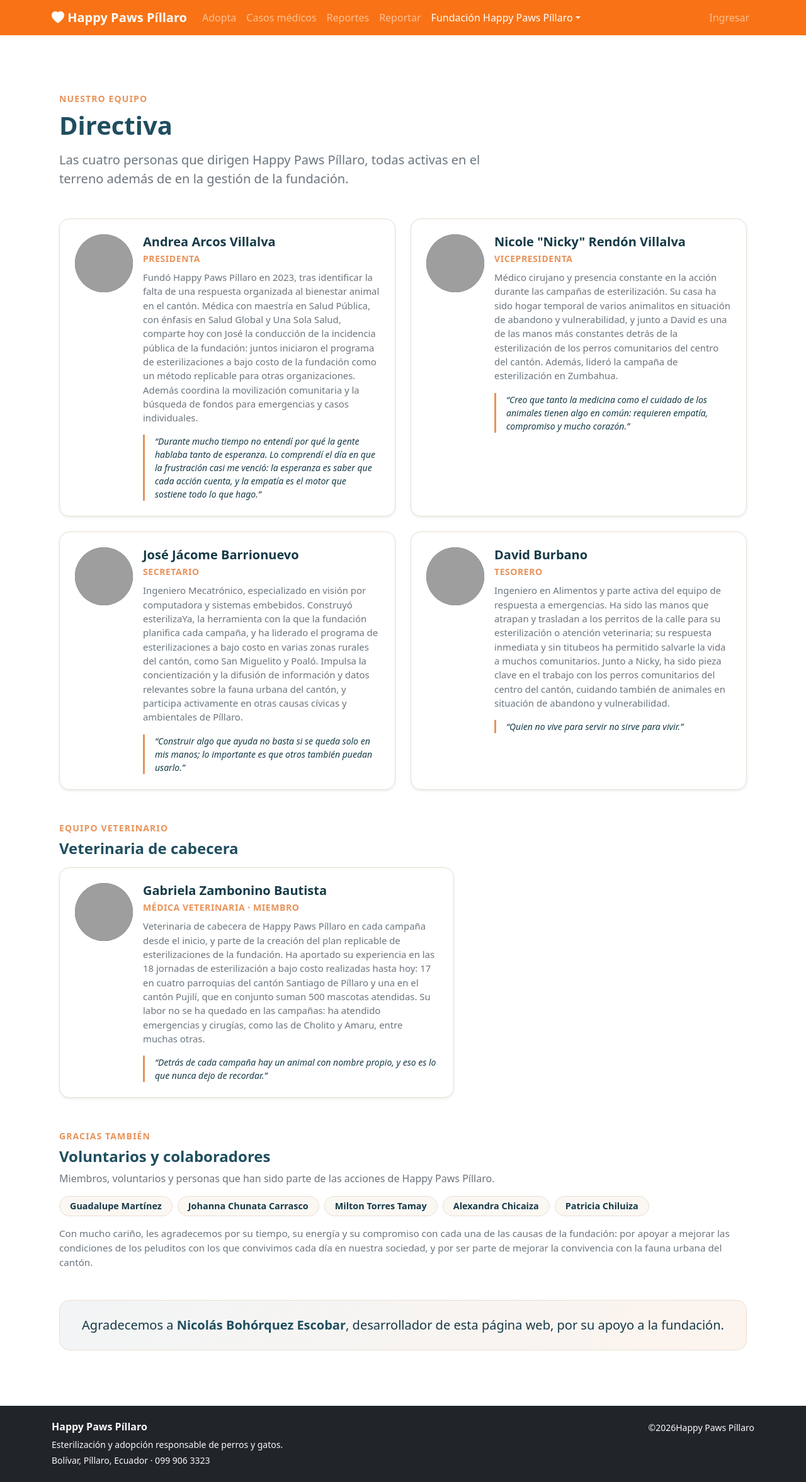
After one commit to happypawspillaro/happypaws, a Django app: page /organizacion in a window 1280 px wide. The commit adds this page. Shown: the whole page at 63% size. Run offline with Django 5.2, Linux system fonts and the light colour scheme; some libraries are stand-ins or nearby versions; grey boxes are pictures that could not be loaded.

Commit message:
tarea: añadir acerca de y organización
- Añadir los urls para acerca de y organización
- Añadir en la base un desplegable para ver la organización

Co-authored-by: Andrea Arcos <andreaarcosvill@gmail.com>

```diff
--- a/web/code/core/urls.py
+++ b/web/code/core/urls.py
@@ -7,4 +7,6 @@ app_name = "core"
 urlpatterns = [
     path("", views.home, name="home"),
     path("panel/", views.dashboard, name="dashboard"),
+    path("quienes_somos", views.quienes_somos, name="quienes_somos"),
+    path("organizacion", views.organizacion, name="organizacion"),
 ]
--- a/web/code/core/views.py
+++ b/web/code/core/views.py
@@ -1,11 +1,10 @@
 from decimal import Decimal
-
-from django.db.models import Count, Sum
-from django.shortcuts import render
 
 from accounts.decorators import staff_required
 from adoptions.models import AdoptionApplication, EstadoSolicitud
 from animals.models import Animal, EstadoAnimal
+from django.db.models import Count, Sum
+from django.shortcuts import render
 from medical_cases.models import Donation, EstadoCaso, MedicalCase
 from reports.models import EstadoReporte, Report
 
@@ -16,36 +15,33 @@ def home(request):
     return render(request, "core/home.html", {"animales": animales, "casos": casos})
 
 
+def quienes_somos(request):
+    return render(request, "core/quienes_somos.html")
+
+
+def organizacion(request):
+    return render(request, "core/organizacion.html")
+
+
 @staff_required
 def dashboard(request):
     animales_por_estado = {
-        item["estado"]: item["total"]
-        for item in Animal.objects.values("estado").annotate(total=Count("id"))
+        item["estado"]: item["total"] for item in Animal.objects.values("estado").annotate(total=Count("id"))
     }
-    estados_animal = [
-        (label, animales_por_estado.get(value, 0))
-        for value, label in EstadoAnimal.choices
-    ]
+    estados_animal = [(label, animales_por_estado.get(value, 0)) for value, label in EstadoAnimal.choices]
 
-    total_recaudado = (
-        Donation.objects.filter(verificado=True).aggregate(s=Sum("monto"))["s"]
-        or Decimal("0")
-    )
+    total_recaudado = Donation.objects.filter(verificado=True).aggregate(s=Sum("monto"))["s"] or Decimal("0")
 
     context = {
         "total_animales": Animal.objects.count(),
         "estados_animal": estados_animal,
         "total_adoptados": animales_por_estado.get(EstadoAnimal.ADOPTADO, 0),
         "en_adopcion": animales_por_estado.get(EstadoAnimal.EN_ADOPCION, 0),
-        "solicitudes_pendientes": AdoptionApplication.objects.filter(
-            estado=EstadoSolicitud.PENDIENTE
-        ).count(),
+        "solicitudes_pendientes": AdoptionApplication.objects.filter(estado=EstadoSolicitud.PENDIENTE).count(),
         "solicitudes_total": AdoptionApplication.objects.count(),
         "casos_activos": MedicalCase.objects.filter(estado=EstadoCaso.ACTIVO).count(),
         "total_recaudado": total_recaudado,
-        "reportes_abiertos": Report.objects.filter(
-            estado=EstadoReporte.ABIERTO
-        ).count(),
+        "reportes_abiertos": Report.objects.filter(estado=EstadoReporte.ABIERTO).count(),
         "donaciones_pendientes": Donation.objects.filter(verificado=False).count(),
         "ultimas_solicitudes": AdoptionApplication.objects.select_related("animal")[:5],
         "ultimos_reportes": Report.objects.all()[:5],
--- a/web/code/templates/base.html
+++ b/web/code/templates/base.html
@@ -2,35 +2,61 @@
 <!DOCTYPE html>
 <html lang="es">
   <head>
-  <meta charset="UTF-8">
-  <meta name="viewport" content="width=device-width, initial-scale=1.0">
-  <title>{% block title %}Happy Paws Píllaro{% endblock %}</title>
-  <link href="https://cdn.jsdelivr.net/npm/bootstrap@5.3.3/dist/css/bootstrap.min.css" rel="stylesheet">
-  <link href="https://cdn.jsdelivr.net/npm/bootstrap-icons@1.11.3/font/bootstrap-icons.css" rel="stylesheet">
-  <link href="{% static 'css/styles.css' %}" rel="stylesheet">
+    <meta charset="UTF-8" />
+    <meta name="viewport" content="width=device-width, initial-scale=1.0" />
+    <title>
+      {% block title %}
+        Happy Paws Píllaro
+      {% endblock %}
+    </title>
+    <link href="https://cdn.jsdelivr.net/npm/bootstrap@5.3.3/dist/css/bootstrap.min.css" rel="stylesheet" />
+    <link href="https://cdn.jsdelivr.net/npm/bootstrap-icons@1.11.3/font/bootstrap-icons.css" rel="stylesheet" />
+    <link href="{% static 'css/styles.css' %}" rel="stylesheet" />
   </head>
   <body class="d-flex flex-column min-vh-100">
     <nav class="navbar navbar-expand-lg navbar-dark bg-primary">
       <div class="container">
-      <a class="navbar-brand fw-bold" href="{% url 'core:home' %}">
-        <i class="bi bi-heart-fill"></i> Happy Paws Píllaro
-      </a>
-      <button class="navbar-toggler" type="button" data-bs-toggle="collapse" data-bs-target="#navmenu">
-        <span class="navbar-toggler-icon"></span>
-      </button>
+        <a class="navbar-brand fw-bold" href="{% url 'core:home' %}"><i class="bi bi-heart-fill"></i> Happy Paws Píllaro</a>
+        <button class="navbar-toggler" type="button" data-bs-toggle="collapse" data-bs-target="#navmenu"><span class="navbar-toggler-icon"></span></button>
         <div class="collapse navbar-collapse" id="navmenu">
           <ul class="navbar-nav me-auto">
-          <li class="nav-item"><a class="nav-link" href="{% url 'animals:catalog' %}">Adopta</a></li>
-          <li class="nav-item"><a class="nav-link" href="{% url 'medical_cases:list' %}">Casos médicos</a></li>
-          <li class="nav-item"><a class="nav-link" href="{% url 'reports:list' %}">Reportes</a></li>
-          <li class="nav-item"><a class="nav-link" href="{% url 'reports:create' %}">Reportar</a></li>
+            <li class="nav-item">
+              <a class="nav-link" href="{% url 'animals:catalog' %}">Adopta</a>
+            </li>
+            <li class="nav-item">
+              <a class="nav-link" href="{% url 'medical_cases:list' %}">Casos médicos</a>
+            </li>
+            <li class="nav-item">
+              <a class="nav-link" href="{% url 'reports:list' %}">Reportes</a>
+            </li>
+            <li class="nav-item">
+              <a class="nav-link" href="{% url 'reports:create' %}">Reportar</a>
+            </li>
+            <li class="nav-item dropdown">
+              <a class="nav-link dropdown-toggle active" href="#" role="button" data-bs-toggle="dropdown" aria-expanded="false">Fundación Happy Paws Píllaro</a>
+              <ul class="dropdown-menu">
+                <li>
+                  <a class="dropdown-item" href="{% url 'core:quienes_somos' %}">¿Quiénes somos?</a>
+                </li>
+                <li>
+                  <hr class="dropdown-divider" />
+                </li>
+                <li>
+                  <a class="dropdown-item" href="{% url 'core:organizacion' %}">Organización</a>
+                </li>
+              </ul>
+            </li>
           </ul>
           <ul class="navbar-nav">
             {% if user.is_authenticated %}
               {% if user.is_staff %}
-              <li class="nav-item"><a class="nav-link" href="{% url 'core:dashboard' %}"><i class="bi bi-speedometer2"></i> Panel</a></li>
+                <li class="nav-item">
+                  <a class="nav-link" href="{% url 'core:dashboard' %}"><i class="bi bi-speedometer2"></i> Panel</a>
+                </li>
               {% endif %}
-            <li class="nav-item"><span class="nav-link">Hola, {{ user.get_short_name|default:user.username }}</span></li>
+              <li class="nav-item">
+                <span class="nav-link">Hola, {{ user.get_short_name|default:user.username }}</span>
+              </li>
               <li class="nav-item">
                 <form method="post" action="{% url 'accounts:logout' %}" class="d-inline">
                   {% csrf_token %}
@@ -38,7 +64,9 @@
                 </form>
               </li>
             {% else %}
-            <li class="nav-item"><a class="nav-link" href="{% url 'accounts:login' %}">Ingresar</a></li>
+              <li class="nav-item">
+                <a class="nav-link" href="{% url 'accounts:login' %}">Ingresar</a>
+              </li>
             {% endif %}
           </ul>
         </div>
@@ -54,7 +82,9 @@
           </div>
         {% endfor %}
       {% endif %}
-    {% block content %}{% endblock %}
+      {% block content %}
+
+      {% endblock %}
     </main>
 
     <footer class="bg-dark text-light py-4 mt-auto">
@@ -66,7 +96,9 @@
             <p class="small mb-0">Bolívar, Píllaro, Ecuador · 099 906 3323</p>
           </div>
           <div class="col-md-6 text-md-end small">
-          <p class="mb-0">© {% now "Y" %} Happy Paws Píllaro</p>
+            <p class="mb-0">
+              ©{% now 'Y' %}Happy Paws Píllaro
+            </p>
           </div>
         </div>
       </div>
--- /dev/null
+++ b/web/code/templates/core/organizacion.html
@@ -0,0 +1,227 @@
+{% extends "base.html" %}
+{% load static %}
+{% block title %}Organización Fundación Happy Paws Píllaro{% endblock %}
+{% block content %}
+<!-- Sección "Nuestra Directiva y Equipo" - Happy Paws Píllaro -->
+<section id="directiva" class="py-5 bg-white">
+  <div class="container my-3">
+
+    <!-- Encabezado de la Sección -->
+    <div class="row mb-4">
+      <div class="col-lg-10">
+        <span class="text-uppercase fw-bold small mb-2 d-inline-block" style="letter-spacing: 0.08em; color: #e8935a !important;">
+          Nuestro equipo
+        </span>
+        <h2 class="display-6 fw-bold mb-3" style="color: #1f4e5f;">
+          Directiva
+        </h2>
+        <p class="lead text-secondary mb-4" style="max-width: 720px;">
+          Las cuatro personas que dirigen Happy Paws Píllaro, todas activas en el terreno además de en la gestión de la fundación.
+        </p>
+      </div>
+    </div>
+
+    <!-- Cuadrícula de la Directiva (2 Columnas) -->
+    <div class="row row-cols-1 row-cols-md-2 g-4 mb-5">
+
+      <!-- Miembro 1: Andrea Arcos -->
+      <div class="col">
+        <div class="card h-100 border p-4 rounded-4 shadow-sm bg-white" style="border-color: #eadfd2 !important;">
+          <div class="d-flex flex-column flex-sm-row gap-3 align-items-center align-items-sm-start">
+            <!-- Foto con Placeholder de Respaldo -->
+            <div class="rounded-circle overflow-hidden flex-shrink-0 d-flex align-items-center justify-content-center position-relative"
+                 style="width: 92px; height: 92px; background-color: #1f4e5f;">
+              <svg xmlns="http://www.w3.org/2000/svg" width="48" height="48" fill="currentColor" class="bi bi-person-fill text-white-50" viewBox="0 0 16 16">
+                <path d="M3 14s-1 0-1-1 1-4 6-4 6 3 6 4-1 1-1 1zm5-6a3 3 0 1 0 0-6 3 3 0 0 0 0 6"/>
+              </svg>
+              <img src="{% static 'assets/directiva/andrea.jpeg' %}"
+                   class="w-100 h-100 object-fit-cover position-absolute top-0 start-0"
+                   alt="Andrea Arcos Villalva"
+                   onerror="this.style.display='none';">
+            </div>
+            <!-- Información -->
+            <div class="text-center text-sm-start">
+              <h3 class="h5 fw-bold mb-1" style="color: #163a47;">Andrea Arcos Villalva</h3>
+              <p class="small fw-bold text-uppercase mb-2" style="letter-spacing: 0.04em; color: #e8935a;">Presidenta</p>
+              <p class="text-secondary mb-3 lh-base" style="font-size: 0.93rem;">
+                Fundó Happy Paws Píllaro en 2023, tras identificar la falta de una respuesta organizada al bienestar animal en el cantón. Médica con maestría en Salud Pública, con énfasis en Salud Global y Una Sola Salud, comparte hoy con José la conducción de la incidencia pública de la fundación: juntos iniciaron el programa de esterilizaciones a bajo costo de la fundación como un método replicable para otras organizaciones. Además coordina la movilización comunitaria y la búsqueda de fondos para emergencias y casos individuales.
+              </p>
+              <blockquote class="border-start border-3 ps-3 ms-0 mb-0 text-start" style="border-color: #e8935a !important;">
+                <p class="fst-italic small mb-0" style="color: #163a47;">
+                  “Durante mucho tiempo no entendí por qué la gente hablaba tanto de esperanza. Lo comprendí el día en que la frustración casi me venció: la esperanza es saber que cada acción cuenta, y la empatía es el motor que sostiene todo lo que hago.”
+                </p>
+              </blockquote>
+            </div>
+          </div>
+        </div>
+      </div>
+
+      <!-- Miembro 2: Nicole Rendón -->
+      <div class="col">
+        <div class="card h-100 border p-4 rounded-4 shadow-sm bg-white" style="border-color: #eadfd2 !important;">
+          <div class="d-flex flex-column flex-sm-row gap-3 align-items-center align-items-sm-start">
+            <div class="rounded-circle overflow-hidden flex-shrink-0 d-flex align-items-center justify-content-center position-relative"
+                 style="width: 92px; height: 92px; background-color: #1f4e5f;">
+              <svg xmlns="http://www.w3.org/2000/svg" width="48" height="48" fill="currentColor" class="bi bi-person-fill text-white-50" viewBox="0 0 16 16">
+                <path d="M3 14s-1 0-1-1 1-4 6-4 6 3 6 4-1 1-1 1zm5-6a3 3 0 1 0 0-6 3 3 0 0 0 0 6"/>
+              </svg>
+              <img src="{% static 'assets/directiva/nicole.jpeg' %}"
+                   class="w-100 h-100 object-fit-cover position-absolute top-0 start-0"
+                   alt="Nicole Rendón Villalva"
+                   onerror="this.style.display='none';">
+            </div>
+            <div class="text-center text-sm-start">
+              <h3 class="h5 fw-bold mb-1" style="color: #163a47;">Nicole "Nicky" Rendón Villalva</h3>
+              <p class="small fw-bold text-uppercase mb-2" style="letter-spacing: 0.04em; color: #e8935a;">Vicepresidenta</p>
+              <p class="text-secondary mb-3 lh-base" style="font-size: 0.93rem;">
+                Médico cirujano y presencia constante en la acción durante las campañas de esterilización. Su casa ha sido hogar temporal de varios animalitos en situación de abandono y vulnerabilidad, y junto a David es una de las manos más constantes detrás de la esterilización de los perros comunitarios del centro del cantón. Además, lideró la campaña de esterilización en Zumbahua.
+              </p>
+              <blockquote class="border-start border-3 ps-3 ms-0 mb-0 text-start" style="border-color: #e8935a !important;">
+                <p class="fst-italic small mb-0" style="color: #163a47;">
+                  “Creo que tanto la medicina como el cuidado de los animales tienen algo en común: requieren empatía, compromiso y mucho corazón.”
+                </p>
+              </blockquote>
+            </div>
+          </div>
+        </div>
+      </div>
+
+      <!-- Miembro 3: José Jácome -->
+      <div class="col">
+        <div class="card h-100 border p-4 rounded-4 shadow-sm bg-white" style="border-color: #eadfd2 !important;">
+          <div class="d-flex flex-column flex-sm-row gap-3 align-items-center align-items-sm-start">
+            <div class="rounded-circle overflow-hidden flex-shrink-0 d-flex align-items-center justify-content-center position-relative"
+                 style="width: 92px; height: 92px; background-color: #1f4e5f;">
+              <svg xmlns="http://www.w3.org/2000/svg" width="48" height="48" fill="currentColor" class="bi bi-person-fill text-white-50" viewBox="0 0 16 16">
+                <path d="M3 14s-1 0-1-1 1-4 6-4 6 3 6 4-1 1-1 1zm5-6a3 3 0 1 0 0-6 3 3 0 0 0 0 6"/>
+              </svg>
+              <img src="{% static 'assets/directiva/jose.jpeg' %}"
+                   class="w-100 h-100 object-fit-cover position-absolute top-0 start-0"
+                   alt="José Jácome Barrionuevo"
+                   onerror="this.style.display='none';">
+            </div>
+            <div class="text-center text-sm-start">
+              <h3 class="h5 fw-bold mb-1" style="color: #163a47;">José Jácome Barrionuevo</h3>
+              <p class="small fw-bold text-uppercase mb-2" style="letter-spacing: 0.04em; color: #e8935a;">Secretario</p>
+              <p class="text-secondary mb-3 lh-base" style="font-size: 0.93rem;">
+                Ingeniero Mecatrónico, especializado en visión por computadora y sistemas embebidos. Construyó esterilizaYa, la herramienta con la que la fundación planifica cada campaña, y ha liderado el programa de esterilizaciones a bajo costo en varias zonas rurales del cantón, como San Miguelito y Poaló. Impulsa la concientización y la difusión de información y datos relevantes sobre la fauna urbana del cantón, y participa activamente en otras causas cívicas y ambientales de Píllaro.
+              </p>
+              <blockquote class="border-start border-3 ps-3 ms-0 mb-0 text-start" style="border-color: #e8935a !important;">
+                <p class="fst-italic small mb-0" style="color: #163a47;">
+                  “Construir algo que ayuda no basta si se queda solo en mis manos; lo importante es que otros también puedan usarlo.”
+                </p>
+              </blockquote>
+            </div>
+          </div>
+        </div>
+      </div>
+
+      <!-- Miembro 4: David Burbano -->
+      <div class="col">
+        <div class="card h-100 border p-4 rounded-4 shadow-sm bg-white" style="border-color: #eadfd2 !important;">
+          <div class="d-flex flex-column flex-sm-row gap-3 align-items-center align-items-sm-start">
+            <div class="rounded-circle overflow-hidden flex-shrink-0 d-flex align-items-center justify-content-center position-relative"
+                 style="width: 92px; height: 92px; background-color: #1f4e5f;">
+              <svg xmlns="http://www.w3.org/2000/svg" width="48" height="48" fill="currentColor" class="bi bi-person-fill text-white-50" viewBox="0 0 16 16">
+                <path d="M3 14s-1 0-1-1 1-4 6-4 6 3 6 4-1 1-1 1zm5-6a3 3 0 1 0 0-6 3 3 0 0 0 0 6"/>
+              </svg>
+              <img src="{% static 'assets/directiva/david.jpeg' %}"
+                   class="w-100 h-100 object-fit-cover position-absolute top-0 start-0"
+                   alt="David Burbano"
+                   onerror="this.style.display='none';">
+            </div>
+            <div class="text-center text-sm-start">
+              <h3 class="h5 fw-bold mb-1" style="color: #163a47;">David Burbano</h3>
+              <p class="small fw-bold text-uppercase mb-2" style="letter-spacing: 0.04em; color: #e8935a;">Tesorero</p>
+              <p class="text-secondary mb-3 lh-base" style="font-size: 0.93rem;">
+                Ingeniero en Alimentos y parte activa del equipo de respuesta a emergencias. Ha sido las manos que atrapan y trasladan a los perritos de la calle para su esterilización o atención veterinaria; su respuesta inmediata y sin titubeos ha permitido salvarle la vida a muchos comunitarios. Junto a Nicky, ha sido pieza clave en el trabajo con los perros comunitarios del centro del cantón, cuidando también de animales en situación de abandono y vulnerabilidad.
+              </p>
+              <blockquote class="border-start border-3 ps-3 ms-0 mb-0 text-start" style="border-color: #e8935a !important;">
+                <p class="fst-italic small mb-0" style="color: #163a47;">
+                  “Quien no vive para servir no sirve para vivir.”
+                </p>
+              </blockquote>
+            </div>
+          </div>
+        </div>
+      </div>
+
+    </div>
+
+    <!-- Sección Equipo Veterinario -->
+    <div class="mt-5">
+      <span class="text-uppercase fw-bold small mb-2 d-inline-block" style="letter-spacing: 0.08em; color: #e8935a !important;">
+        Equipo veterinario
+      </span>
+      <h3 class="h4 fw-bold mb-3" style="color: #1f4e5f;">
+        Veterinaria de cabecera
+      </h3>
+
+      <div class="row">
+        <div class="col-lg-7 col-md-10">
+          <div class="card border p-4 rounded-4 shadow-sm bg-white" style="border-color: #eadfd2 !important;">
+            <div class="d-flex flex-column flex-sm-row gap-3 align-items-center align-items-sm-start">
+              <div class="rounded-circle overflow-hidden flex-shrink-0 d-flex align-items-center justify-content-center position-relative"
+                   style="width: 92px; height: 92px; background-color: #1f4e5f;">
+                <svg xmlns="http://www.w3.org/2000/svg" width="48" height="48" fill="currentColor" class="bi bi-person-fill text-white-50" viewBox="0 0 16 16">
+                  <path d="M3 14s-1 0-1-1 1-4 6-4 6 3 6 4-1 1-1 1zm5-6a3 3 0 1 0 0-6 3 3 0 0 0 0 6"/>
+                </svg>
+                <img src="{% static 'img/equipo/gabriela-zambonino.jpg' %}"
+                     class="w-100 h-100 object-fit-cover position-absolute top-0 start-0"
+                     alt="Gabriela Zambonino Bautista"
+                     onerror="this.style.display='none';">
+              </div>
+              <div class="text-center text-sm-start">
+                <h3 class="h5 fw-bold mb-1" style="color: #163a47;">Gabriela Zambonino Bautista</h3>
+                <p class="small fw-bold text-uppercase mb-2" style="letter-spacing: 0.04em; color: #e8935a;">Médica Veterinaria · Miembro</p>
+                <p class="text-secondary mb-3 lh-base" style="font-size: 0.93rem;">
+                  Veterinaria de cabecera de Happy Paws Píllaro en cada campaña desde el inicio, y parte de la creación del plan replicable de esterilizaciones de la fundación. Ha aportado su experiencia en las 18 jornadas de esterilización a bajo costo realizadas hasta hoy: 17 en cuatro parroquias del cantón Santiago de Píllaro y una en el cantón Pujilí, que en conjunto suman 500 mascotas atendidas. Su labor no se ha quedado en las campañas: ha atendido emergencias y cirugías, como las de Cholito y Amaru, entre muchas otras.
+                </p>
+                <blockquote class="border-start border-3 ps-3 ms-0 mb-0 text-start" style="border-color: #e8935a !important;">
+                  <p class="fst-italic small mb-0" style="color: #163a47;">
+                    “Detrás de cada campaña hay un animal con nombre propio, y eso es lo que nunca dejo de recordar.”
+                  </p>
+                </blockquote>
+              </div>
+            </div>
+          </div>
+        </div>
+      </div>
+    </div>
+
+    <!-- Sección Voluntarios y Colaboradores -->
+    <div class="mt-5">
+      <span class="text-uppercase fw-bold small mb-2 d-inline-block" style="letter-spacing: 0.08em; color: #e8935a !important;">
+        Gracias también
+      </span>
+      <h3 class="h4 fw-bold mb-2" style="color: #1f4e5f;">
+        Voluntarios y colaboradores
+      </h3>
+      <p class="text-secondary mb-3">
+        Miembros, voluntarios y personas que han sido parte de las acciones de Happy Paws Píllaro.
+      </p>
+
+      <!-- Badges / Chips -->
+      <div class="d-flex flex-wrap gap-2 mb-3">
+        <span class="badge rounded-pill fw-semibold p-2 px-3 border" style="background-color: #fbf8f4; border-color: #eadfd2 !important; color: #163a47; font-size: 0.9rem;">Guadalupe Martínez</span>
+        <span class="badge rounded-pill fw-semibold p-2 px-3 border" style="background-color: #fbf8f4; border-color: #eadfd2 !important; color: #163a47; font-size: 0.9rem;">Johanna Chunata Carrasco</span>
+        <span class="badge rounded-pill fw-semibold p-2 px-3 border" style="background-color: #fbf8f4; border-color: #eadfd2 !important; color: #163a47; font-size: 0.9rem;">Milton Torres Tamay</span>
+        <span class="badge rounded-pill fw-semibold p-2 px-3 border" style="background-color: #fbf8f4; border-color: #eadfd2 !important; color: #163a47; font-size: 0.9rem;">Alexandra Chicaiza</span>
+        <span class="badge rounded-pill fw-semibold p-2 px-3 border" style="background-color: #fbf8f4; border-color: #eadfd2 !important; color: #163a47; font-size: 0.9rem;">Patricia Chiluiza</span>
+      </div>
+
+      <p class="text-secondary lh-base mb-0" style="font-size: 0.95rem;">
+        Con mucho cariño, les agradecemos por su tiempo, su energía y su compromiso con cada una de las causas de la fundación: por apoyar a mejorar las condiciones de los peluditos con los que convivimos cada día en nuestra sociedad, y por ser parte de mejorar la convivencia con la fauna urbana del cantón.
+      </p>
+    </div>
+
+    <!-- Tarjeta de Créditos -->
+    <div class="p-4 text-center rounded-4 border mt-5" style="background: linear-gradient(135deg, rgba(31,78,95,0.06) 0%, rgba(232,147,90,0.10) 100%); border-color: #eadfd2 !important;">
+      <p class="m-0 fs-5 lh-base" style="color: #163a47;">
+        Agradecemos a <strong style="color: #1f4e5f;">Nicolás Bohórquez Escobar</strong>, desarrollador de esta página web, por su apoyo a la fundación.
+      </p>
+    </div>
+
+  </div>
+</section>
+{% endblock %}
```
Also changed, not shown: web/code/templates/core/quienes_somos.html (added, +112 -0 lines). Lines whose indentation alone changed are shown as unchanged.
